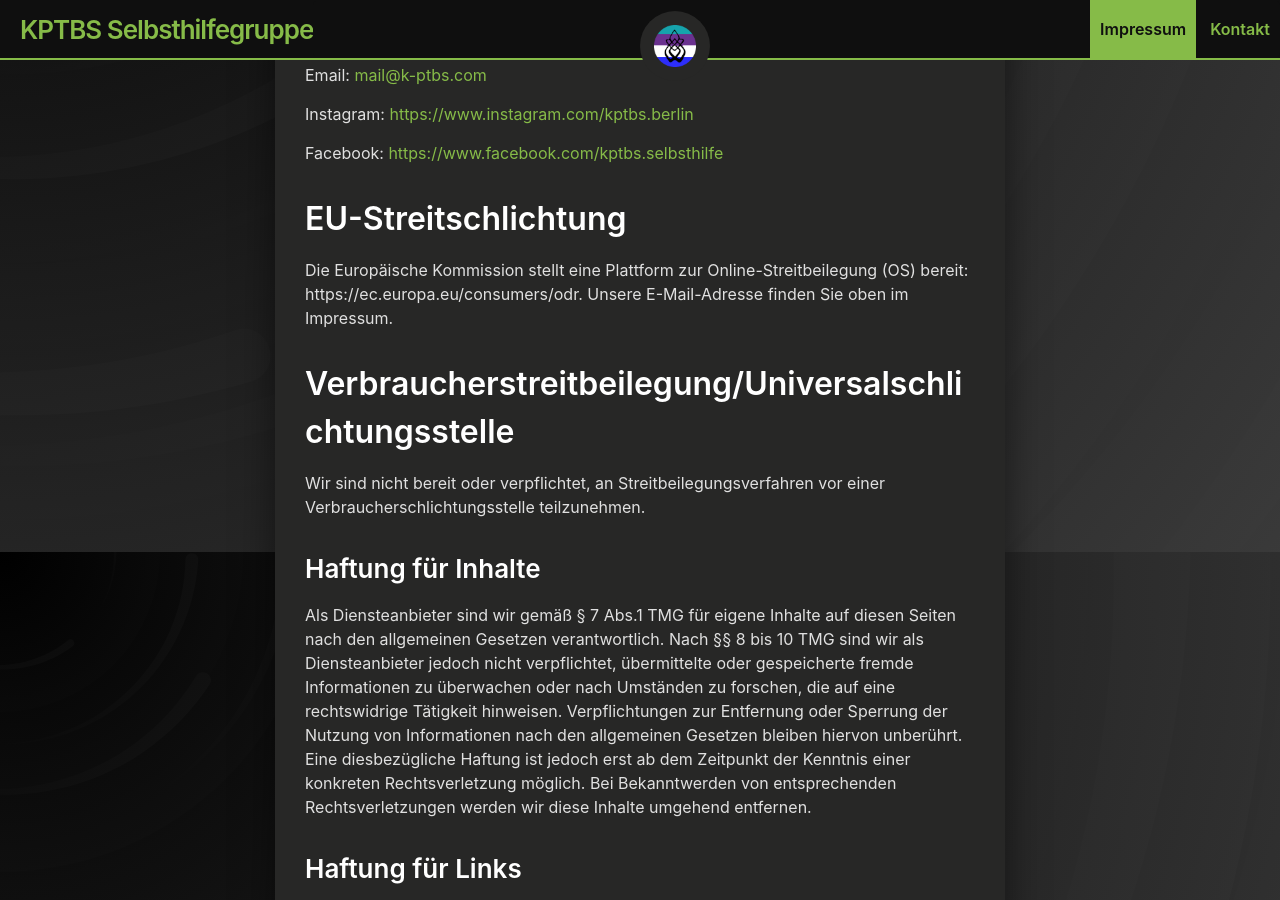
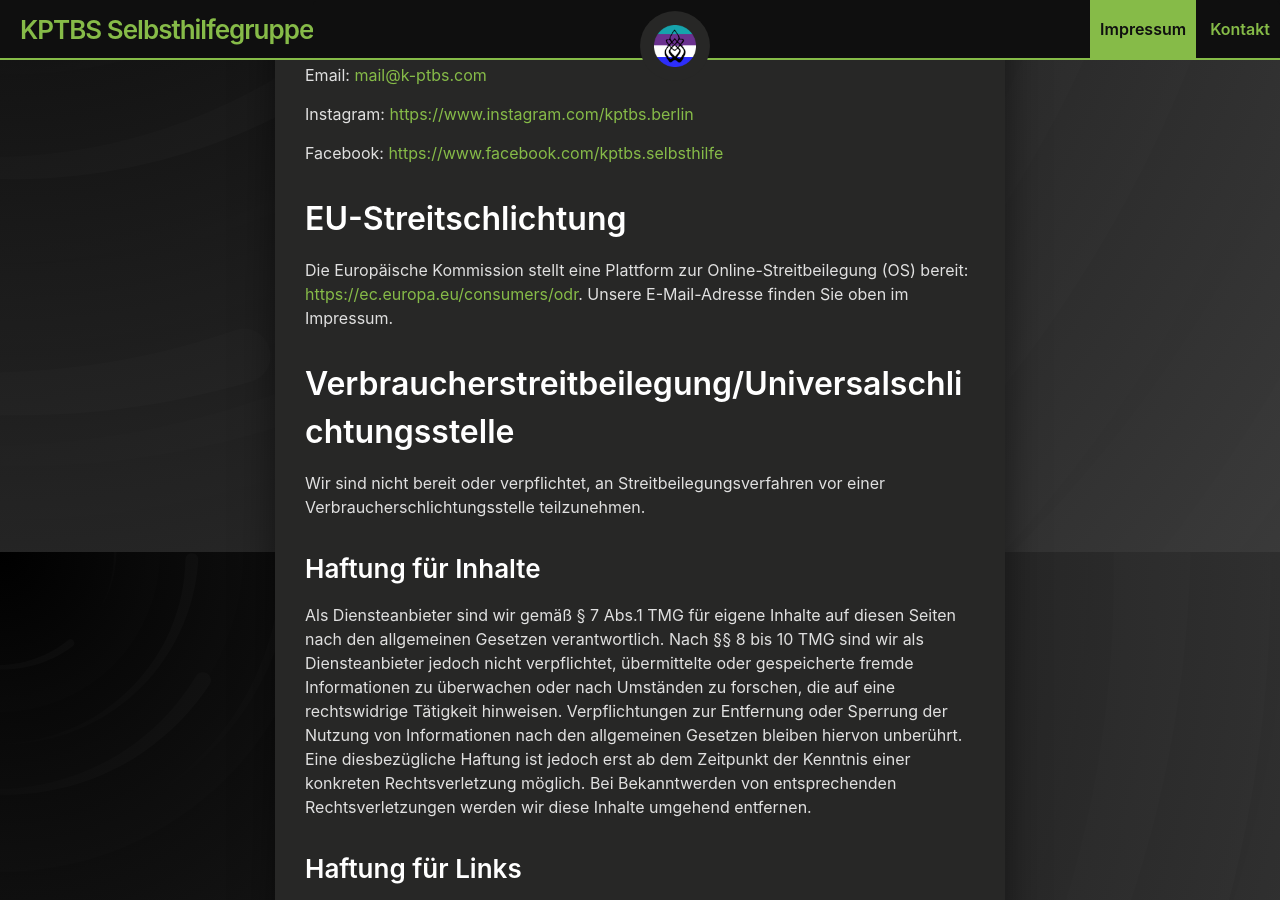
Before and after one commit to 3xz/k-ptbs, a Jekyll site: the page built from impressum.md, in a window 1280 px wide and 900 px high, scrolled down 408 px. Built offline with Jekyll 4.4.1, drawn with Linux system fonts in a browser that asks for light colours; part of the change alters nothing that is shown.

```diff
--- a/impressum.md
+++ b/impressum.md
@@ -21,7 +21,7 @@ Facebook: <a href="https://www.facebook.com/kptbs.selbsthilfe">https://www.faceb
 
 ## EU-Streitschlichtung
 Die Europäische Kommission stellt eine Plattform zur Online-Streitbeilegung (OS) bereit:
-https://ec.europa.eu/consumers/odr.
+[https://ec.europa.eu/consumers/odr](https://ec.europa.eu/consumers/odr).
 Unsere E-Mail-Adresse finden Sie oben im Impressum.
 
 ## Verbraucherstreitbeilegung/Universalschlichtungsstelle
```
